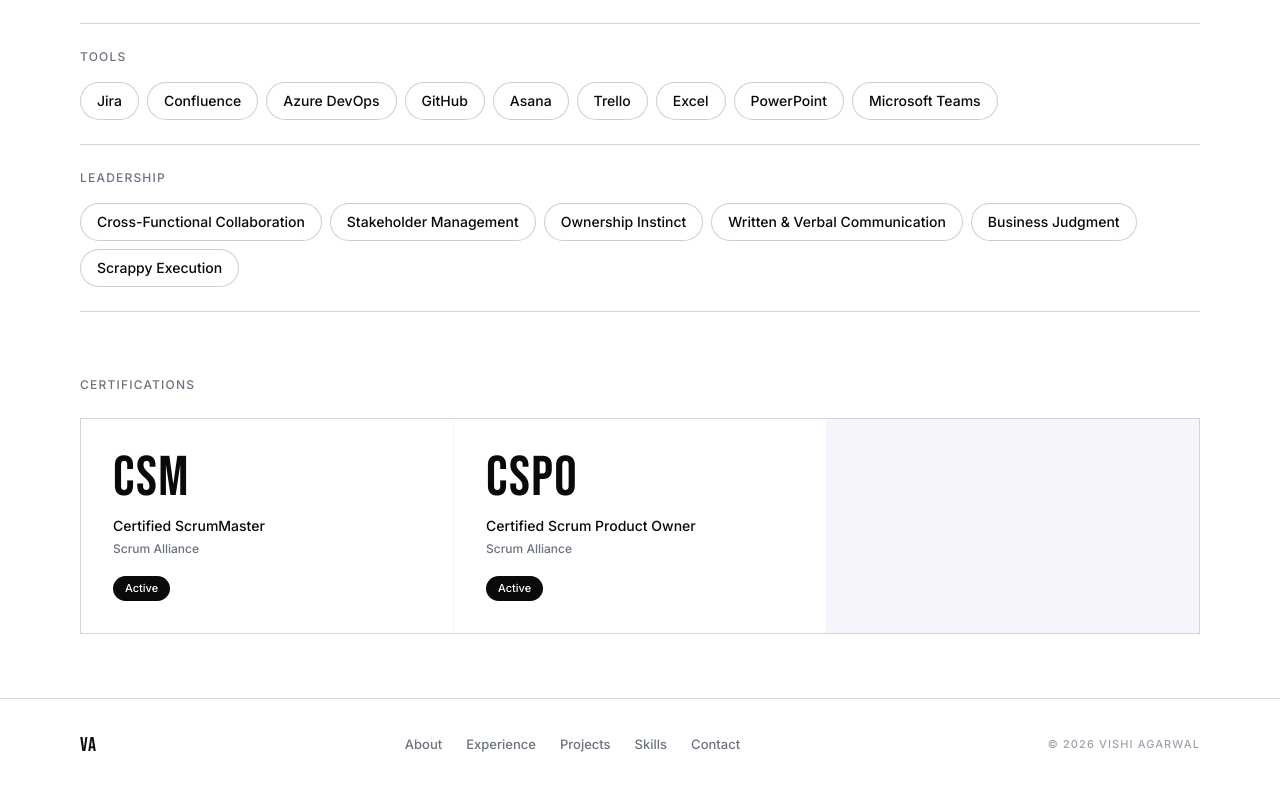
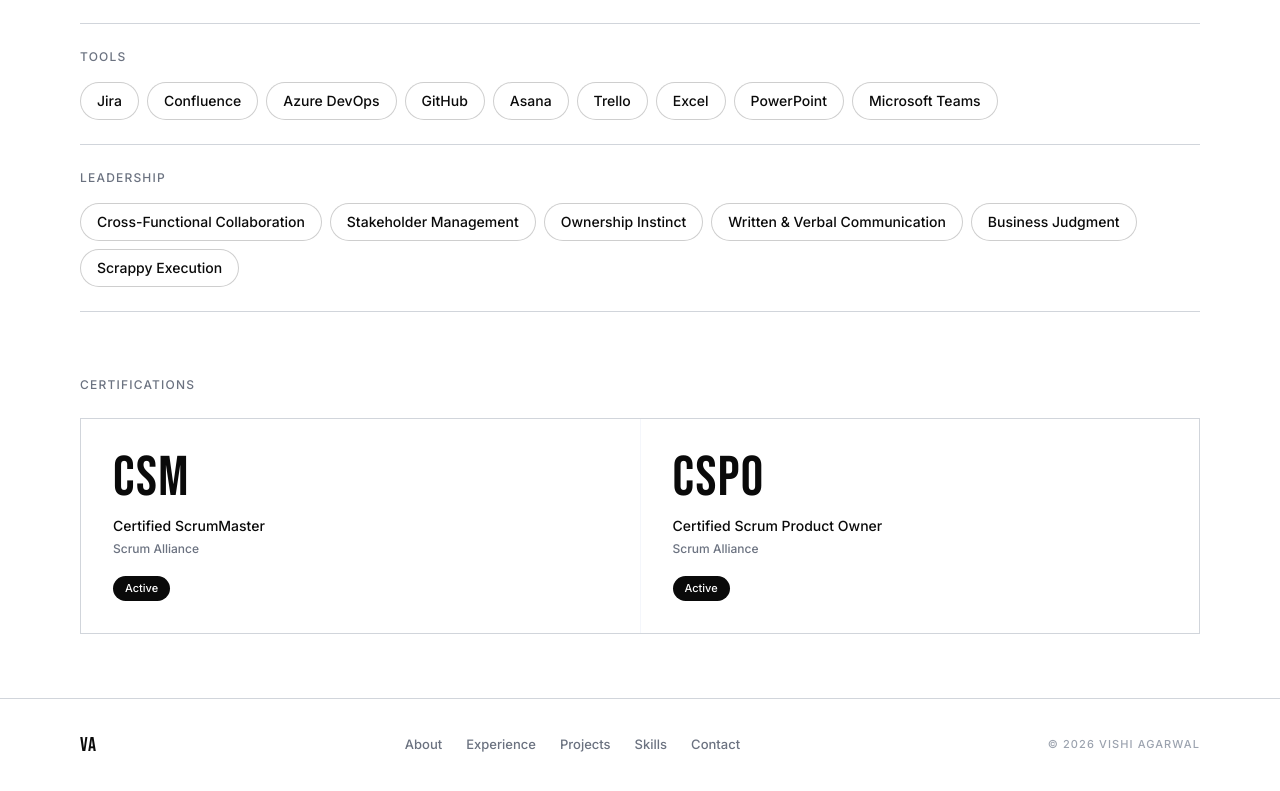
Before and after one commit to VishiAgarwal15/VishiAgarwal15.github.io, a Next.js app: page /skills in a window 1280 px wide. Shown: the part 764-1555 px from the top of the page. Built offline with nearby package versions, Linux system fonts and the light colour scheme.

Commit message:
Fix certifications grid to 2-col, CSM and CSPO only

```diff
--- a/src/components/Skills.tsx
+++ b/src/components/Skills.tsx
@@ -90,7 +90,7 @@
   <p className="text-[12px] font-medium uppercase tracking-widest text-mute mb-6">
   Certifications
   </p>
-  <div className="grid sm:grid-cols-3 gap-px bg-cloud border border-hairline">
+  <div className="grid sm:grid-cols-2 gap-px bg-cloud border border-hairline">
   {certifications.map((cert, i) => (
    <motion.div
    key={cert.name}
```
